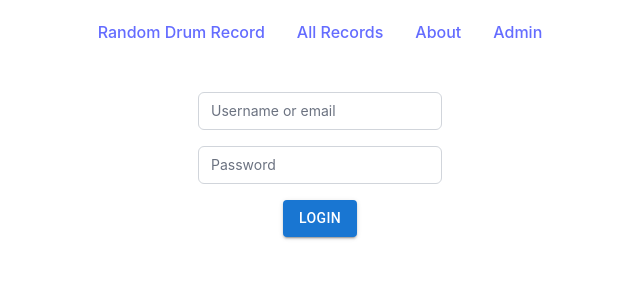
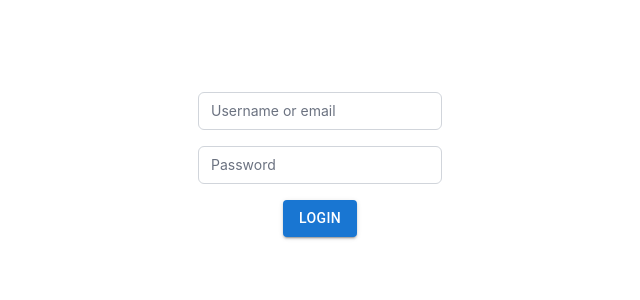
Before and after one commit to jmchor/drumrecords_front, a React (Vite) app: page /login in a window 1280 px wide. Shown: the top 300 px of the page, without its empty margins (320-960 px from the left). Built offline with nearby package versions, Linux system fonts and the light colour scheme.

Commit message:
Adjust styles

```diff
--- a/src/App.css
+++ b/src/App.css
@@ -3,16 +3,16 @@ body {
 }
 
 #root {
-	max-width: 100vw;
+	width: 100vw;
 	margin: 0 auto;
 	text-align: center;
 	height: 100vh;
 }
 
 #nav-bar {
-	max-width: 1280px;
 	margin: 0 auto;
 	border: none;
+	width: 100vw;
 }
 
 #search-bar {
@@ -23,8 +23,12 @@ body {
 
 #main-content {
 	margin: 0 auto;
-	padding-bottom: 20px;
+	width: 100vw;
 	min-height: 90vh;
+}
+
+.panel {
+	height: 80vh;
 }
 
 @keyframes logo-spin {
@@ -40,6 +44,11 @@ body {
 	a:nth-of-type(2) .logo {
 		animation: logo-spin infinite 20s linear;
 	}
+}
+
+#nav-bar a {
+	text-decoration: none;
+	color: white;
 }
 
 .card {
--- a/src/index.css
+++ b/src/index.css
@@ -20,7 +20,7 @@
 
 a {
 	font-weight: 500;
-	color: #646cff;
+	color: white;
 	text-decoration: inherit;
 }
 a:hover {
```
